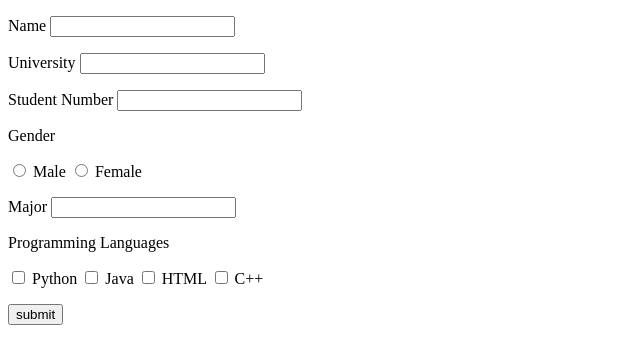
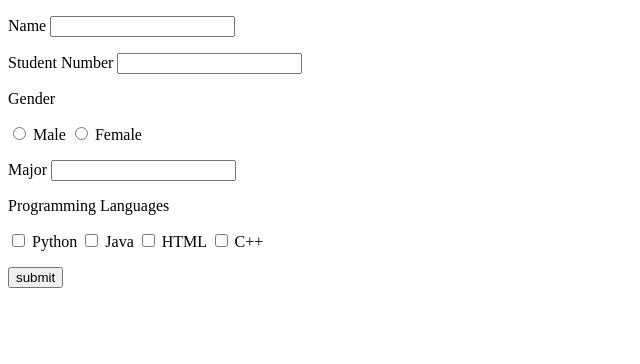
Before and after one commit to urimJ/jenkinstest, a Flask app: page / in a window 1280 px wide. Shown: the top 364 px of the page, without its empty margins (0-640 px from the left). Run offline with Flask 2, Linux system fonts and the light colour scheme.

Commit message:
image tag 1

```diff
--- a/app/main.py
+++ b/app/main.py
@@ -10,7 +10,7 @@ def result():
    if request.method == 'POST':
       result = dict()
       result['Name'] = request.form.get('Name')
-      result['University'] = request.form.get('University')
+
       result['Student Number'] = request.form.get('Student Number')
       result['Gender'] = request.form.get('Gender')
       result['Major'] = request.form.get('Major')
--- a/app/templates/input_info.html
+++ b/app/templates/input_info.html
@@ -4,7 +4,7 @@
 
       <form action = "/result" method = "POST">
          <p>Name <input type = "text" name = "Name" /></p>
-	 <p>University <input type = "text" name = "University" /></p>
+
          <p>Student Number <input type = "text" name = "Student Number" /></p>
          <p>Gender </p>
             <input type = "radio" name = "Gender" value = "male" /> Male
```
